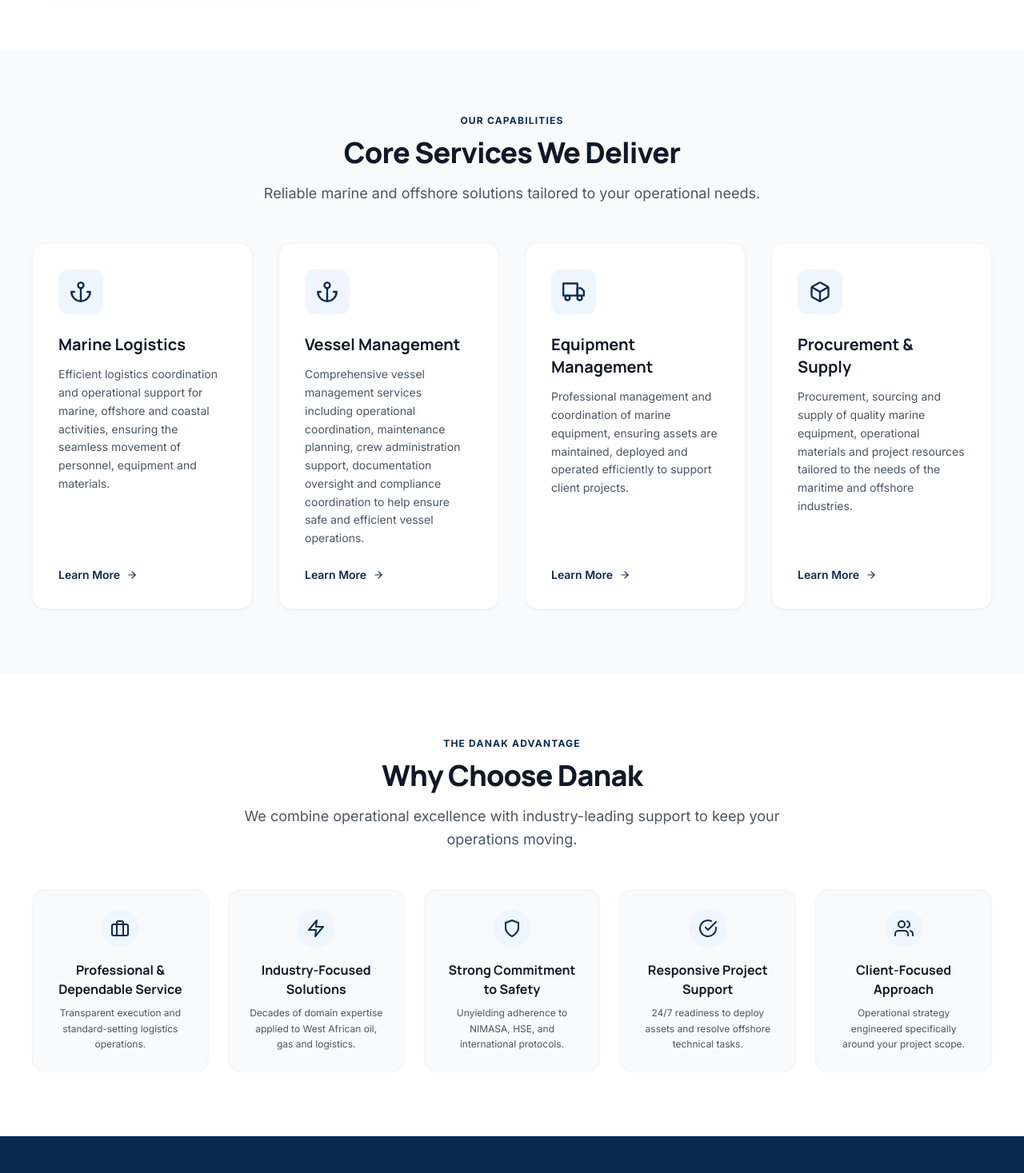
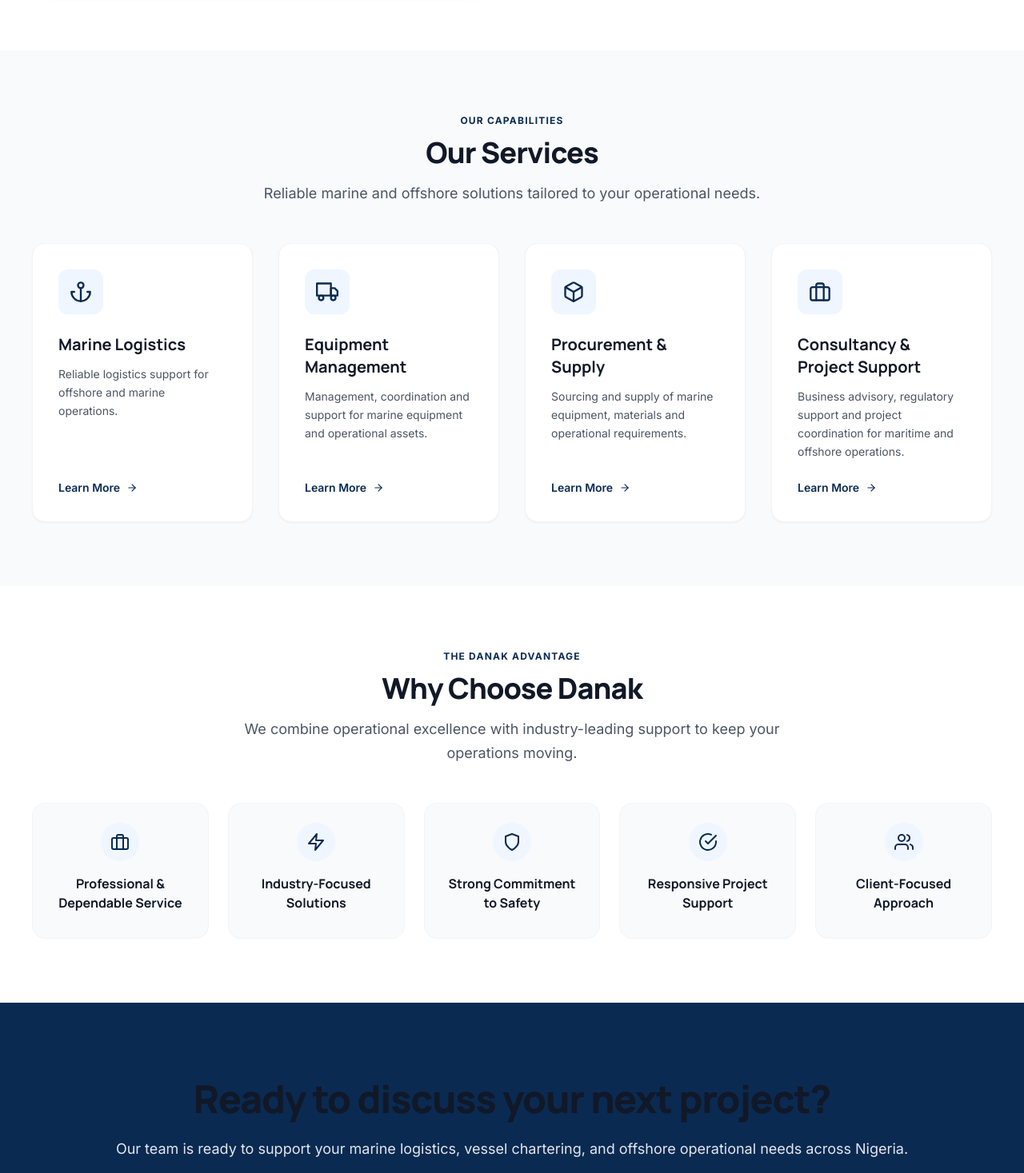
Before and after one commit to ehxdie/Danak, a React (Vite) app: page / in a window 1280 px wide. Shown: the part 1330-2797 px from the top of the page at 80% size. Built offline with nearby package versions, Linux system fonts and the light colour scheme.

Commit message:
Refactor pages layout

```diff
--- a/src/components/common/PageBanner.tsx
+++ b/src/components/common/PageBanner.tsx
@@ -1,27 +1,67 @@
 import React from 'react';
+import { Link, useLocation } from 'react-router-dom';
 
 interface PageBannerProps {
   title: string;
   subtitle?: string;
   image?: string;
+  pageName?: string;
 }
 
 export const PageBanner: React.FC<PageBannerProps> = ({
   title,
   subtitle,
-  image = 'https://images.unsplash.com/photo-1544620347-c4fd4a3d5957?auto=format&fit=crop&w=1600&q=80'
+  image = 'https://images.unsplash.com/photo-1544620347-c4fd4a3d5957?auto=format&fit=crop&w=1600&q=80',
+  pageName
 }) => {
+  const location = useLocation();
+
+  // Derive explicit page name based on route if not explicitly passed
+  const derivedPageName = pageName || (() => {
+    const path = location.pathname.replace('/', '').toLowerCase();
+    if (path.includes('service')) return 'Services';
+    if (path.includes('contact')) return 'Contact';
+    if (path.includes('about')) return 'About';
+    return title.split(' ')[0] || 'Page';
+  })();
+
   return (
-    <section className="relative h-[320px] md:h-[400px] flex items-center justify-center bg-[#0A2A52] text-white overflow-hidden">
-      <div className="absolute inset-0 z-0 opacity-25">
+    <section className="relative min-h-[340px] md:min-h-[400px] flex items-end pb-14 bg-[#051329] text-white overflow-hidden border-b border-[#1E3E62]">
+      {/* Background Image */}
+      <div className="absolute inset-0 z-0">
         <img src={image} alt={title} className="w-full h-full object-cover" />
       </div>
-      <div className="container-custom relative z-10 text-center max-w-3xl">
-        <h1 className="text-4xl md:text-5xl font-extrabold tracking-tight mb-4 text-white">
+
+      {/* Dark Heavy Backdrop Overlay to prevent any text clashing */}
+      <div className="absolute inset-0 z-1 bg-[#051329]/80 backdrop-blur-[1px]" />
+
+      <div className="container-custom relative z-10 w-full">
+        {/* Breadcrumb Tags */}
+        <div className="flex items-center gap-2 mb-5 text-xs font-semibold">
+          <Link
+            to="/"
+            className="px-3.5 py-1.5 bg-white/20 hover:bg-white/30 rounded-md transition-colors border border-white/25"
+            style={{ color: '#FFFFFF' }}
+          >
+            Home
+          </Link>
+          <span className="px-3.5 py-1.5 bg-[#F59E0B] text-[#051329] font-bold rounded-md">
+            {derivedPageName}
+          </span>
+        </div>
+
+        {/* Title & Subtitle */}
+        <h1
+          className="text-4xl md:text-5xl lg:text-6xl font-extrabold tracking-tight mb-4 leading-tight"
+          style={{ color: '#FFFFFF' }}
+        >
           {title}
         </h1>
         {subtitle && (
-          <p className="text-base md:text-lg text-gray-200 leading-relaxed">
+          <p
+            className="text-base md:text-lg leading-relaxed max-w-2xl font-normal"
+            style={{ color: '#E5E7EB' }}
+          >
             {subtitle}
           </p>
         )}
--- a/src/components/contact/ContactInfo.tsx
+++ b/src/components/contact/ContactInfo.tsx
@@ -1,5 +1,5 @@
 import React from 'react';
-import { FiMapPin, FiMail, FiPhone, FiClock } from 'react-icons/fi';
+import { FiMapPin, FiMail, FiPhone } from 'react-icons/fi';
 import { companyData } from '../../data/company';
 
 export const ContactInfo: React.FC = () => {
@@ -7,7 +7,6 @@
     { icon: <FiMapPin />, title: 'Head Office Address', details: companyData.address },
     { icon: <FiMail />, title: 'Email Address', details: companyData.email },
     { icon: <FiPhone />, title: 'Phone Line', details: companyData.phone },
-    { icon: <FiClock />, title: 'Operational Hours', details: 'Monday - Friday: 8:00 AM - 5:00 PM (24/7 Field Support)' }
   ];
 
   return (
--- a/src/components/home/Hero.tsx
+++ b/src/components/home/Hero.tsx
@@ -18,10 +18,10 @@
               Trusted Marine Logistics Partner
             </span>
             <h1 className="text-4xl md:text-5xl lg:text-6xl font-extrabold text-[#111827] leading-[1.1] tracking-tight mb-6">
-              Reliable Marine Logistics & Offshore Support
+              Your Trusted Maritime Partner
             </h1>
             <p className="text-lg md:text-xl text-[#4B5563] mb-8 leading-relaxed max-w-xl">
-              Danak Logistics & Resources Ltd provides dependable marine logistics, offshore support, equipment management, procurement and consultancy services across Nigeria's maritime and energy sectors.
+              Danak Logistics & Resources Ltd is a Nigerian company providing practical, reliable and efficient marine support solutions. We work with businesses across the maritime, offshore, logistics and energy sectors, delivering services with professionalism, safety and operational excellence.
             </p>
             <div className="flex flex-col sm:flex-row gap-4">
               <Button to="/services" variant="primary" size="lg">
--- a/src/components/home/ServicesPreview.tsx
+++ b/src/components/home/ServicesPreview.tsx
@@ -1,28 +1,44 @@
 import React from 'react';
 import { motion } from 'framer-motion';
 import { Link } from 'react-router-dom';
-import { FiAnchor, FiTruck, FiBox, FiTrendingUp, FiArrowRight } from 'react-icons/fi';
+import { FiAnchor, FiTruck, FiBox, FiBriefcase, FiArrowRight } from 'react-icons/fi';
 import { SectionTitle } from '../common/SectionTitle';
-import { servicesData } from '../../data/services';
 import { staggerContainer, fadeUp } from '../../utils/animations';
 
-const iconMap: Record<string, React.ReactNode> = {
-  FiAnchor: <FiAnchor className="w-7 h-7 text-[#0A2A52]" />,
-  FiTruck: <FiTruck className="w-7 h-7 text-[#0A2A52]" />,
-  FiBox: <FiBox className="w-7 h-7 text-[#0A2A52]" />,
-  FiTrendingUp: <FiTrendingUp className="w-7 h-7 text-[#0A2A52]" />
-};
+const homeServices = [
+  {
+    id: 'marine-logistics',
+    title: 'Marine Logistics',
+    description: 'Reliable logistics support for offshore and marine operations.',
+    icon: <FiAnchor className="w-7 h-7 text-[#0A2A52]" />
+  },
+  {
+    id: 'equipment-management',
+    title: 'Equipment Management',
+    description: 'Management, coordination and support for marine equipment and operational assets.',
+    icon: <FiTruck className="w-7 h-7 text-[#0A2A52]" />
+  },
+  {
+    id: 'procurement-supply',
+    title: 'Procurement & Supply',
+    description: 'Sourcing and supply of marine equipment, materials and operational requirements.',
+    icon: <FiBox className="w-7 h-7 text-[#0A2A52]" />
+  },
+  {
+    id: 'consultancy-project-support',
+    title: 'Consultancy & Project Support',
+    description: 'Business advisory, regulatory support and project coordination for maritime and offshore operations.',
+    icon: <FiBriefcase className="w-7 h-7 text-[#0A2A52]" />
+  }
+];
 
 export const ServicesPreview: React.FC = () => {
-  // Preview first 4 services on home page
-  const previewServices = servicesData.slice(0, 4);
-
   return (
     <section className="py-20 bg-[#F8FAFC]">
       <div className="container-custom">
         <SectionTitle
           eyebrow="Our Capabilities"
-          title="Core Services We Deliver"
+          title="Our Services"
           description="Reliable marine and offshore solutions tailored to your operational needs."
         />
 
@@ -33,7 +49,7 @@
           viewport={{ once: true }}
           className="grid grid-cols-1 md:grid-cols-2 lg:grid-cols-4 gap-8"
         >
-          {previewServices.map((service) => (
+          {homeServices.map((service) => (
             <motion.div
               key={service.id}
               variants={fadeUp}
@@ -41,7 +57,7 @@
             >
               <div>
                 <div className="w-14 h-14 rounded-xl bg-blue-50 flex items-center justify-center mb-6">
-                  {iconMap[service.icon] || <FiAnchor className="w-7 h-7 text-[#0A2A52]" />}
+                  {service.icon}
                 </div>
                 <h3 className="text-xl font-bold text-[#111827] mb-3">{service.title}</h3>
                 <p className="text-sm text-[#4B5563] leading-relaxed mb-6">{service.description}</p>
--- a/src/components/home/WhyChooseUs.tsx
+++ b/src/components/home/WhyChooseUs.tsx
@@ -9,27 +9,27 @@
     {
       icon: <FiBriefcase className="w-6 h-6 text-[#0A2A52]" />,
       title: 'Professional & Dependable Service',
-      description: 'Transparent execution and standard-setting logistics operations.'
+      // description: 'Transparent execution and standard-setting logistics operations.'
     },
     {
       icon: <FiZap className="w-6 h-6 text-[#0A2A52]" />,
       title: 'Industry-Focused Solutions',
-      description: 'Decades of domain expertise applied to West African oil, gas and logistics.'
+      // description: 'Decades of domain expertise applied to West African oil, gas and logistics.'
     },
     {
       icon: <FiShield className="w-6 h-6 text-[#0A2A52]" />,
       title: 'Strong Commitment to Safety',
-      description: 'Unyielding adherence to NIMASA, HSE, and international protocols.'
+      // description: 'Unyielding adherence to NIMASA, HSE, and international protocols.'
     },
     {
       icon: <FiCheckCircle className="w-6 h-6 text-[#0A2A52]" />,
       title: 'Responsive Project Support',
-      description: '24/7 readiness to deploy assets and resolve offshore technical tasks.'
+      // description: '24/7 readiness to deploy assets and resolve offshore technical tasks.'
     },
     {
       icon: <FiUsers className="w-6 h-6 text-[#0A2A52]" />,
       title: 'Client-Focused Approach',
-      description: 'Operational strategy engineered specifically around your project scope.'
+      // description: 'Operational strategy engineered specifically around your project scope.'
     }
   ];
 
@@ -59,7 +59,6 @@
                 {feature.icon}
               </div>
               <h3 className="text-base font-bold text-[#111827] mb-2">{feature.title}</h3>
-              <p className="text-xs text-[#4B5563] leading-relaxed">{feature.description}</p>
             </motion.div>
           ))}
         </motion.div>
--- a/src/components/layout/Footer.tsx
+++ b/src/components/layout/Footer.tsx
@@ -1,96 +1,54 @@
 import React from 'react';
 import { Link } from 'react-router-dom';
-import { FiMapPin, FiMail, FiPhone, FiArrowRight } from 'react-icons/fi';
-import { companyData } from '../../data/company';
+import { FiLinkedin, FiTwitter, FiFacebook, FiInstagram } from 'react-icons/fi';
 
 export const Footer: React.FC = () => {
   return (
-    <footer className="bg-[#05172E] text-white pt-20 pb-10 border-t border-[#0F3666]">
-      <div className="container-custom">
-        <div className="grid grid-cols-1 md:grid-cols-2 lg:grid-cols-4 gap-12 pb-16 border-b border-[#0F3666]">
+    <footer className="bg-[#0B192C] text-white py-12 border-t border-[#1E3E62]">
+      <div className="container-custom flex flex-col items-center justify-center text-center">
 
-          {/* Col 1: Brand & Description */}
-          <div className="space-y-4">
-            <Link to="/" className="text-xl font-bold tracking-tight text-white flex items-center gap-3">
-              <span className="w-9 h-9 rounded-xl bg-[#D9A441] text-[#0A2A52] flex items-center justify-center font-extrabold text-lg">
-                D
-              </span>
-              <span className="text-white font-extrabold">
-                {companyData.name.split(' ')[0]} <span className="text-[#D9A441] font-normal">Logistics</span>
-              </span>
-            </Link>
-            <p className="text-gray-300 text-sm leading-relaxed">
-              {companyData.description}
-            </p>
-          </div>
-
-          {/* Col 2: Quick Links */}
-          <div>
-            <h4 className="text-base font-bold text-[#D9A441] mb-5 uppercase tracking-wider text-xs">Quick Links</h4>
-            <ul className="space-y-3 text-sm text-gray-300">
+        {/* Quick Links */}
+        <div className="mb-6">
+          <h4 className="text-lg font-bold text-[#F59E0B] mb-3 tracking-wide">Quick Links</h4>
+          <ul className="flex flex-wrap items-center justify-center gap-6 text-sm font-semibold text-white">
             <li>
-                <Link to="/" className="hover:text-[#D9A441] transition-colors flex items-center gap-2">
-                  <FiArrowRight className="w-3.5 h-3.5 text-[#D9A441]" /> Home
-                </Link>
+              <Link to="/" className="hover:text-[#F59E0B] transition-colors">Home</Link>
             </li>
             <li>
-                <Link to="/about" className="hover:text-[#D9A441] transition-colors flex items-center gap-2">
-                  <FiArrowRight className="w-3.5 h-3.5 text-[#D9A441]" /> About
-                </Link>
+              <Link to="/about" className="hover:text-[#F59E0B] transition-colors">About</Link>
             </li>
             <li>
-                <Link to="/services" className="hover:text-[#D9A441] transition-colors flex items-center gap-2">
-                  <FiArrowRight className="w-3.5 h-3.5 text-[#D9A441]" /> Services
-                </Link>
+              <Link to="/services" className="hover:text-[#F59E0B] transition-colors">Services</Link>
             </li>
             <li>
-                <Link to="/contact" className="hover:text-[#D9A441] transition-colors flex items-center gap-2">
-                  <FiArrowRight className="w-3.5 h-3.5 text-[#D9A441]" /> Contact
-                </Link>
+              <Link to="/contact" className="hover:text-[#F59E0B] transition-colors">Contact</Link>
             </li>
           </ul>
         </div>
 
-          {/* Col 3: Services Offered */}
-          <div>
-            <h4 className="text-base font-bold text-[#D9A441] mb-5 uppercase tracking-wider text-xs">Our Core Services</h4>
-            <ul className="space-y-3 text-sm text-gray-300">
-              <li className="flex items-center gap-2"><span className="w-1.5 h-1.5 rounded-full bg-[#D9A441]" /> Marine Logistics</li>
-              <li className="flex items-center gap-2"><span className="w-1.5 h-1.5 rounded-full bg-[#D9A441]" /> Vessel Management</li>
-              <li className="flex items-center gap-2"><span className="w-1.5 h-1.5 rounded-full bg-[#D9A441]" /> Equipment Management</li>
-              <li className="flex items-center gap-2"><span className="w-1.5 h-1.5 rounded-full bg-[#D9A441]" /> Technical Consultancy</li>
-            </ul>
+        {/* Social Media Icons */}
+        <div className="flex items-center gap-4 mb-6">
+          <a href="#" aria-label="LinkedIn" className="w-10 h-10 rounded-full bg-white/15 text-white flex items-center justify-center hover:bg-[#F59E0B] hover:text-[#0B192C] transition-all border border-white/20">
+            <FiLinkedin className="w-5 h-5" />
+          </a>
+          <a href="#" aria-label="Twitter" className="w-10 h-10 rounded-full bg-white/15 text-white flex items-center justify-center hover:bg-[#F59E0B] hover:text-[#0B192C] transition-all border border-white/20">
+            <FiTwitter className="w-5 h-5" />
+          </a>
+          <a href="#" aria-label="Facebook" className="w-10 h-10 rounded-full bg-white/15 text-white flex items-center justify-center hover:bg-[#F59E0B] hover:text-[#0B192C] transition-all border border-white/20">
+            <FiFacebook className="w-5 h-5" />
+          </a>
+          <a href="#" aria-label="Instagram" className="w-10 h-10 rounded-full bg-white/15 text-white flex items-center justify-center hover:bg-[#F59E0B] hover:text-[#0B192C] transition-all border border-white/20">
+            <FiInstagram className="w-5 h-5" />
+          </a>
         </div>
 
-          {/* Col 4: Contact Information */}
-          <div>
-            <h4 className="text-base font-bold text-[#D9A441] mb-5 uppercase tracking-wider text-xs">Get In Touch</h4>
-            <div className="space-y-4 text-sm text-gray-300">
-              <div className="flex items-start gap-3">
-                <FiMapPin className="w-5 h-5 text-[#D9A441] shrink-0 mt-0.5" />
-                <span>{companyData.address}</span>
-              </div>
-              <div className="flex items-center gap-3">
-                <FiMail className="w-5 h-5 text-[#D9A441] shrink-0" />
-                <a href={`mailto:${companyData.email}`} className="hover:text-[#D9A441] transition-colors">{companyData.email}</a>
-              </div>
-              <div className="flex items-center gap-3">
-                <FiPhone className="w-5 h-5 text-[#D9A441] shrink-0" />
-                <a href={`tel:${companyData.phone}`} className="hover:text-[#D9A441] transition-colors">{companyData.phone}</a>
-              </div>
-            </div>
+        {/* Copyright */}
+        <div className="pt-4 border-t border-white/15 w-full max-w-md">
+          <p className="text-xs text-gray-200 font-medium">
+            Copyright © Danak Logistics & Resources Ltd. All Rights Reserved. 2026
+          </p>
         </div>
 
-        </div>
-
-        {/* Footer Bottom Bar */}
-        <div className="pt-8 flex flex-col md:flex-row items-center justify-between text-xs text-gray-400 gap-4">
-          <p>Copyright © {companyData.name}. All Rights Reserved. 2026</p>
-          <div className="flex space-x-6">
-            <Link to="/contact" className="hover:text-white transition-colors">Privacy Policy</Link>
-            <Link to="/contact" className="hover:text-white transition-colors">Terms of Service</Link>
-          </div>
-        </div>
       </div>
     </footer>
   );
--- a/src/components/services/ServiceGrid.tsx
+++ b/src/components/services/ServiceGrid.tsx
@@ -31,6 +31,7 @@
                 </div>
                 <h3 className="text-2xl font-bold text-[#111827] mb-4">{service.title}</h3>
                 <p className="text-base text-[#4B5563] leading-relaxed mb-6">{service.description}</p>
+                {service.features && service.features.length > 0 && (
                   <ul className="space-y-2 mb-8">
                     {service.features.map((feature, fIdx) => (
                       <li key={fIdx} className="text-sm font-medium text-[#0A2A52] flex items-center gap-2">
@@ -39,6 +40,7 @@
                       </li>
                     ))}
                   </ul>
+                )}
               </div>
 
               <div>
--- a/src/data/services.ts
+++ b/src/data/services.ts
@@ -7,7 +7,6 @@
     slug: 'marine-logistics',
     description: 'Efficient logistics coordination and operational support for marine, offshore and coastal activities, ensuring the seamless movement of personnel, equipment and materials.',
     icon: 'FiAnchor',
-    features: ['Personnel & crew logistics', 'Offshore supply routes', 'Coastal operations support']
   },
   {
     id: 'vessel-management',
@@ -15,38 +14,33 @@
     slug: 'vessel-management',
     description: 'Comprehensive vessel management services including operational coordination, maintenance planning, crew administration support, documentation oversight and compliance coordination to help ensure safe and efficient vessel operations.',
     icon: 'FiAnchor',
-    features: ['Maintenance planning', 'Crew administration', 'Compliance coordination']
   },
   {
     id: 'equipment-management',
     title: 'Equipment Management',
     slug: 'equipment-management',
     description: 'Professional management and coordination of marine equipment, ensuring assets are maintained, deployed and operated efficiently to support client projects.',
-    icon: 'FiTruck',
-    features: ['Asset tracking', 'Maintenance & servicing', 'Field deployment support']
+    icon: 'FiTruck'
   },
   {
     id: 'procurement-supply',
     title: 'Procurement & Supply',
     slug: 'procurement-supply',
     description: 'Procurement, sourcing and supply of quality marine equipment, operational materials and project resources tailored to the needs of the maritime and offshore industries.',
-    icon: 'FiBox',
-    features: ['Sourcing verification', 'Equipment spares supply', 'Quality resource delivery']
+    icon: 'FiBox'
   },
   {
     id: 'consultancy',
     title: 'Consultancy',
     slug: 'consultancy',
     description: 'Professional advisory services including maritime consultancy, regulatory guidance, documentation support, compliance assistance and project coordination for businesses operating within the marine and offshore sectors.',
-    icon: 'FiTrendingUp',
-    features: ['Regulatory guidance', 'Compliance assistance', 'Operational advisory']
+    icon: 'FiTrendingUp'
   },
   {
     id: 'project-support',
     title: 'Project Support',
     slug: 'project-support',
     description: 'End-to-end operational support for marine and offshore projects, from planning and coordination through execution and ongoing operational assistance.',
-    icon: 'FiTrendingUp',
-    features: ['End-to-end coordination', 'Planning support', 'Execution monitoring']
+    icon: 'FiTrendingUp'
   }
 ];
--- a/src/pages/About.tsx
+++ b/src/pages/About.tsx
@@ -3,7 +3,6 @@
 import { CompanyStory } from '../components/about/CompanyStory';
 import { MissionVision } from '../components/about/MissionVision';
 import { Values } from '../components/about/Values';
-import { WhyDanak } from '../components/about/WhyDanak';
 import { CTASection } from '../components/common/CTASection';
 
 export const About: React.FC = () => {
@@ -16,7 +15,6 @@
       <CompanyStory />
       <MissionVision />
       <Values />
-      <WhyDanak />
       <CTASection />
     </>
   );
--- a/src/pages/Contact.tsx
+++ b/src/pages/Contact.tsx
@@ -2,8 +2,8 @@
 import { PageBanner } from '../components/common/PageBanner';
 import { ContactForm } from '../components/contact/ContactForm';
 import { ContactInfo } from '../components/contact/ContactInfo';
-import { GoogleMap } from '../components/contact/GoogleMap';
-import { FAQ } from '../components/contact/FAQ';
+// import { GoogleMap } from '../components/contact/GoogleMap';
+// import { FAQ } from '../components/contact/FAQ';
 import { CTASection } from '../components/common/CTASection';
 
 export const Contact: React.FC = () => {
@@ -25,8 +25,6 @@
           </div>
         </div>
       </section>
-      <GoogleMap />
-      <FAQ />
       <CTASection />
     </>
   );
--- a/src/types/service.ts
+++ b/src/types/service.ts
@@ -4,5 +4,5 @@
   slug: string;
   description: string;
   icon: string;
-  features: string[];
+  features?: string[];
 }
```
Lines whose indentation alone changed are shown as unchanged.
